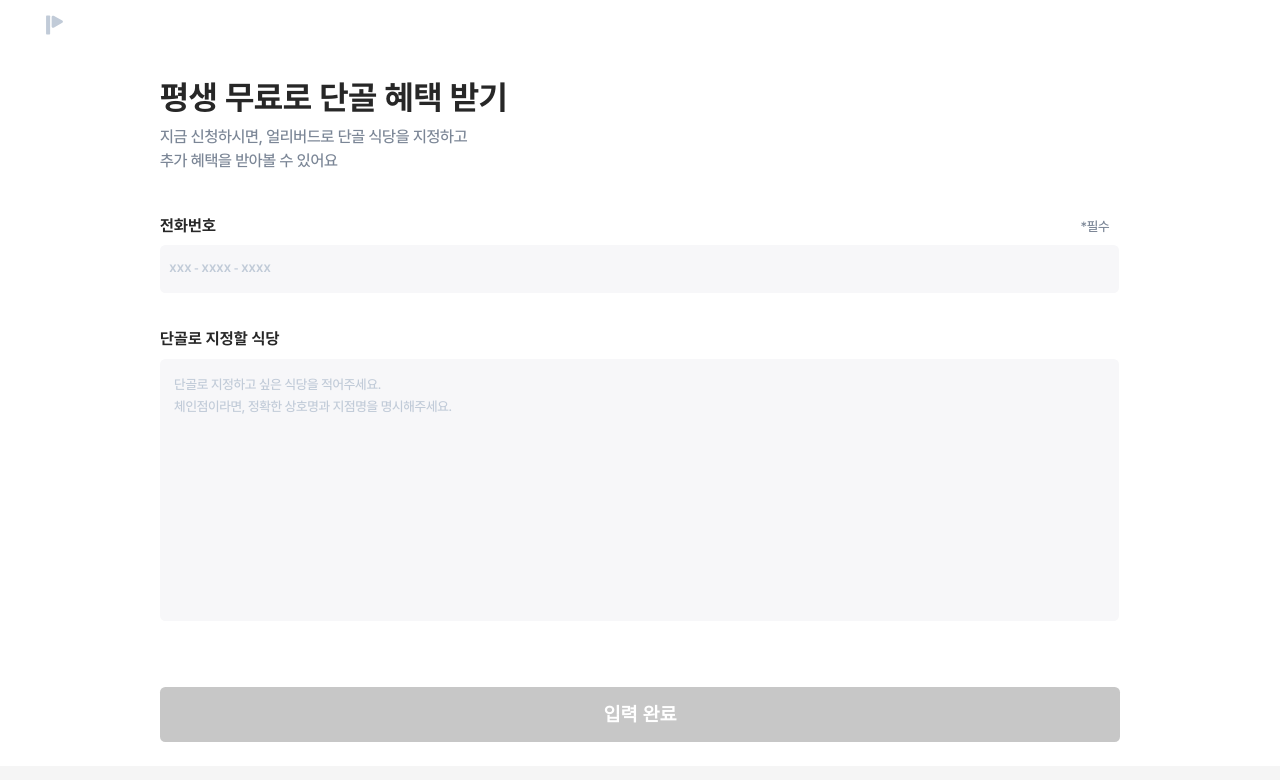
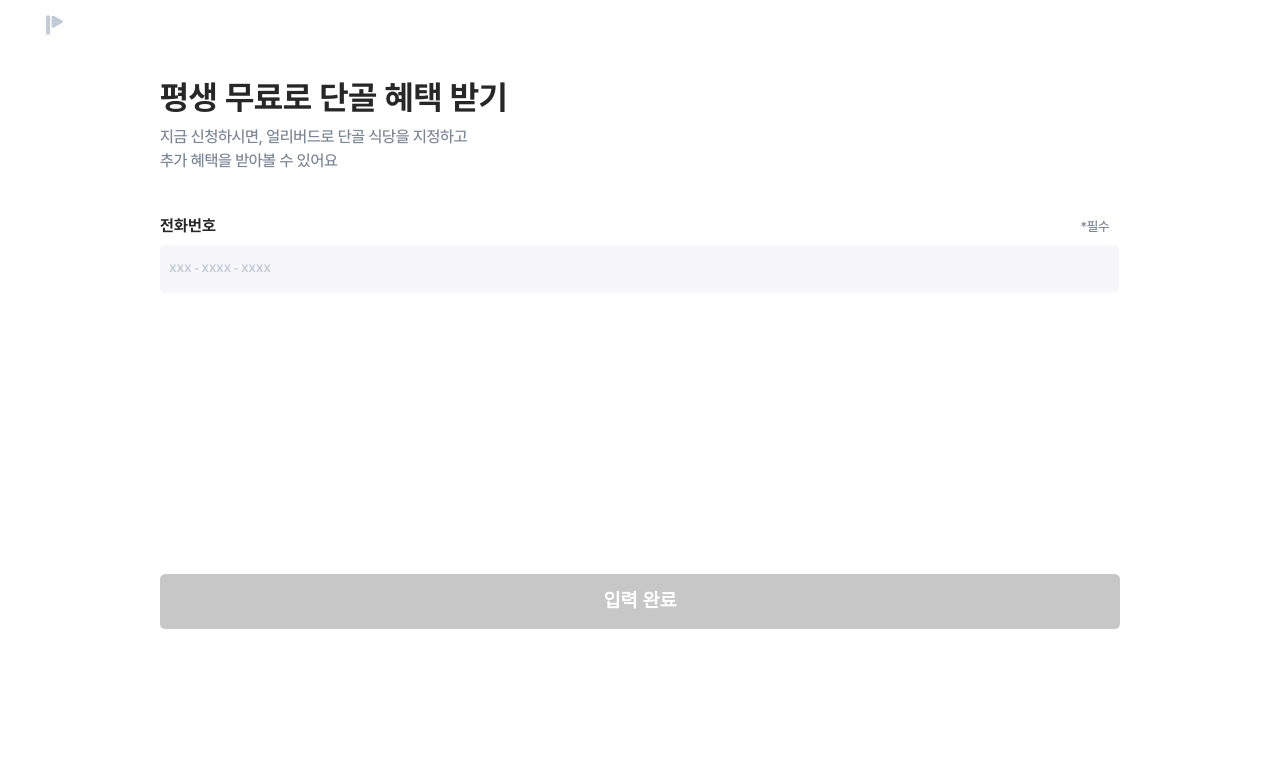
Before and after one commit to HIHJH/landing_fp, a React (Vite) app: page /pre-registration in a window 1280 px wide. Shown: the top 780 px of the page. Built offline with nearby package versions, Linux system fonts and the light colour scheme; no server answers.

Commit message:
fix: 식당 입력 항목 삭제

```diff
--- a/src/components/Register.tsx
+++ b/src/components/Register.tsx
@@ -29,9 +29,9 @@ const Register = () => {
       );
     }
   };
-  const handleChangePlace = (e: React.ChangeEvent<HTMLTextAreaElement>) => {
-    setPlace(e.target.value);
-  };
+  // const handleChangePlace = (e: React.ChangeEvent<HTMLTextAreaElement>) => {
+  //   setPlace(e.target.value);
+  // };
 
   const postPhoneNum = async (phoneNum: string, hangout: string) => {
     try {
@@ -67,7 +67,7 @@ const Register = () => {
           maxLength={13}
         />
       </InputBox>
-      <InputBox>
+      {/* <InputBox>
         <TextBox>
           <InputTitle>단골로 지정할 식당</InputTitle>
         </TextBox>
@@ -77,7 +77,7 @@ const Register = () => {
           onChange={handleChangePlace}
           maxLength={600}
         />
-      </InputBox>
+      </InputBox> */}
       <Button
         disabled={phoneNum == ""}
         active={isActive ? 1 : 0}
@@ -85,6 +85,7 @@ const Register = () => {
       >
         입력 완료
       </Button>
+      <WhiteSpace />
       {showModal && <Modal clickModal={clickModal} />}
       <StyledToastContainer
         position="bottom-center"
@@ -214,40 +215,40 @@ const InputPhone = styled.input`
     height: 5rem;
   `}
 `;
-const InputPlace = styled.textarea`
-  width: 97%;
-  min-height: 21.9375rem;
-  resize: none;
-  font-family: Pretendard;
-  display: flex;
-  padding: 1.324rem;
-  align-items: flex-start;
-  flex: 1 0 0;
-  justify-content: center;
-  border-radius: 0.5rem;
-  border: none;
-  outline: none;
-  font-size: 1.25rem;
-  font-weight: 500;
-  line-height: 2.0625rem;
-  letter-spacing: -0.02363rem;
-  background: #f7f7f9;
-  &::placeholder {
-    color: ${colors.gray300};
-  }
-  &:focus {
-    outline: none;
-    border: 1px solid #dedede;
-    background: #ededed;
-  }
-  ${media.phone`
-  font-size: 0.875rem;
-line-height: 1.375rem;
-width: 86.5%;
-min-height: 13rem;
-padding: 0.875rem;
-  `}
-`;
+// const InputPlace = styled.textarea`
+//   width: 97%;
+//   min-height: 21.9375rem;
+//   resize: none;
+//   font-family: Pretendard;
+//   display: flex;
+//   padding: 1.324rem;
+//   align-items: flex-start;
+//   flex: 1 0 0;
+//   justify-content: center;
+//   border-radius: 0.5rem;
+//   border: none;
+//   outline: none;
+//   font-size: 1.25rem;
+//   font-weight: 500;
+//   line-height: 2.0625rem;
+//   letter-spacing: -0.02363rem;
+//   background: #f7f7f9;
+//   &::placeholder {
+//     color: ${colors.gray300};
+//   }
+//   &:focus {
+//     outline: none;
+//     border: 1px solid #dedede;
+//     background: #ededed;
+//   }
+//   ${media.phone`
+//   font-size: 0.875rem;
+// line-height: 1.375rem;
+// width: 86.5%;
+// min-height: 13rem;
+// padding: 0.875rem;
+//   `}
+// `;
 const Button = styled.button<{ active: number }>`
   display: flex;
   padding: 1.25rem;
@@ -275,3 +276,9 @@ font-size: 0.875rem;
 margin-top: 20rem;
   `}
 `;
+const WhiteSpace = styled.div`
+  height: 10rem;
+  ${media.phone`
+    height: 0;
+  `}
+`;
--- a/src/pages/PreRegistration.tsx
+++ b/src/pages/PreRegistration.tsx
@@ -17,9 +17,13 @@ export default PreRegistration;
 
 const Container = styled.div`
   width: 120rem;
+  height: 100vh;
   overflow: hidden;
   background: ${colors.white};
   ${media.phone`
     width:100%;
+    height: auto;
+  `}
+  ${media.desktop`
   `}
 `;
```
